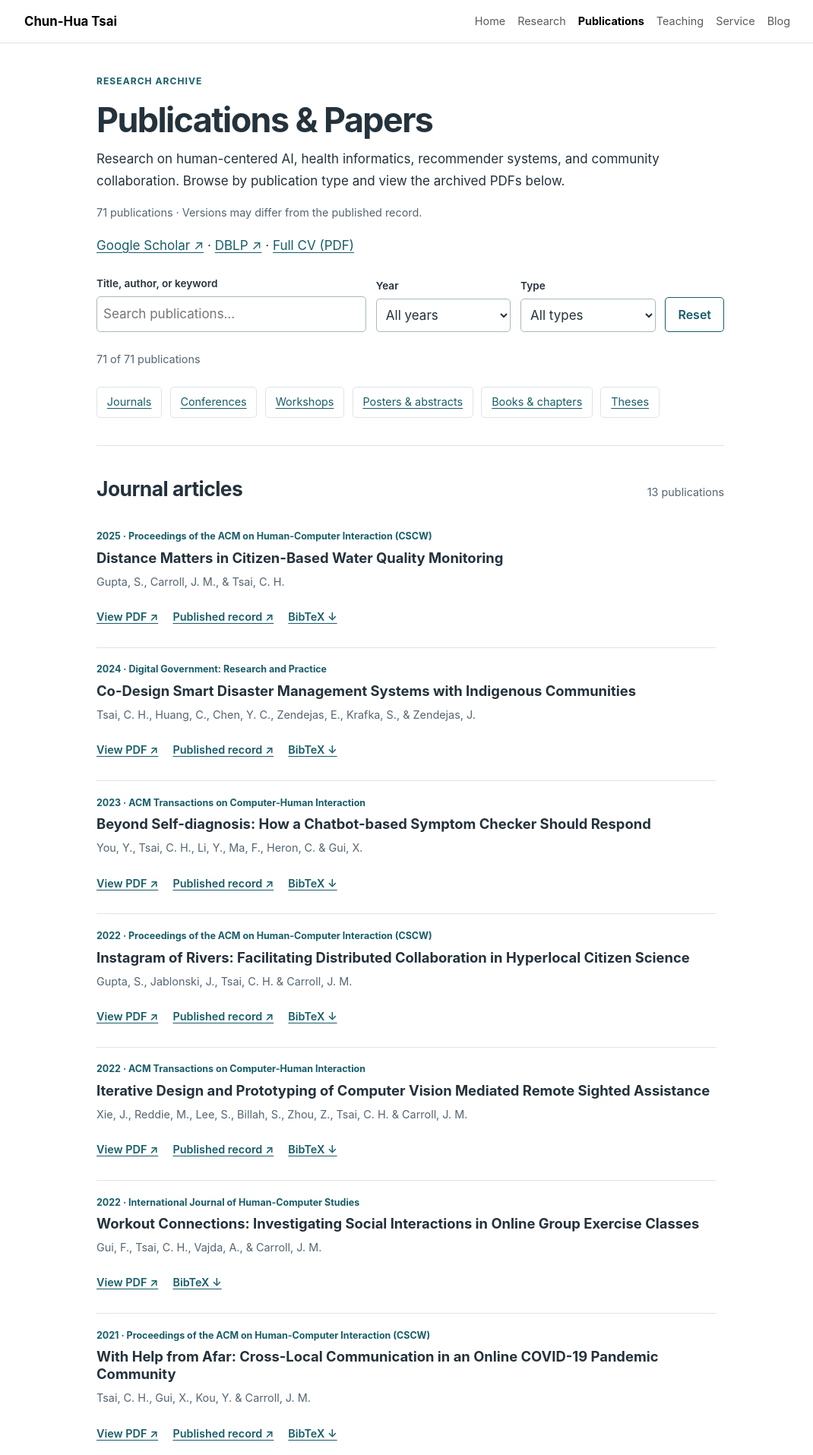
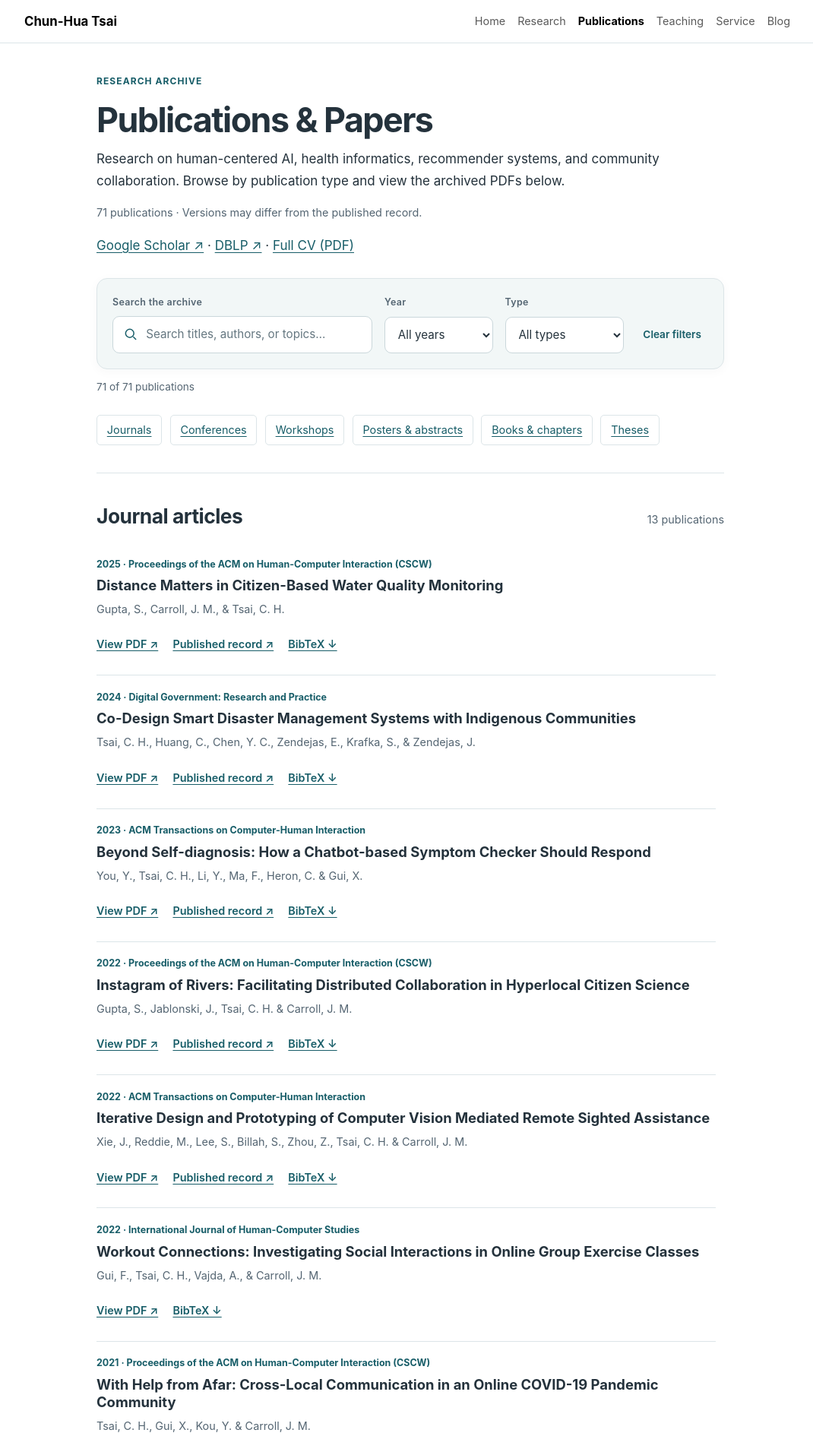
Before and after one commit to chunhuatsai/chunhuatsai.github.io, a Jekyll site: the page built from publications.html, in a window 1280 px wide. Shown: the top 1915 px of the page at 76% size, without its empty margins (100-1170 px from the left). Built offline with Jekyll 4.4.1, drawn with Linux system fonts in a browser that asks for light colours.

Commit message:
revisions 20261011

```diff
--- a/assets/site.css
+++ b/assets/site.css
@@ -101,3 +101,35 @@ footer { color:var(--muted); font-size:.85rem; }
 .blog-background p:first-of-type { margin-top:1rem; }
 .appointments li { margin-bottom:.6rem; }
 @media (max-width:767px) { .publication-filters { grid-template-columns:1fr 1fr; } .publication-filters > div:first-child { grid-column:1 / -1; } }
+
+/* Publication search panel */
+.publication-filters {
+  padding:1.25rem; margin:1.75rem 0 .8rem;
+  background:var(--wash); border:1px solid var(--line); border-radius:14px;
+  grid-template-columns:minmax(0,2.4fr) minmax(105px,1fr) minmax(125px,1.1fr) auto;
+  gap:1rem; box-shadow:0 3px 14px rgba(36,50,60,.035);
+}
+.publication-filters label { color:var(--muted); font-size:.78rem; letter-spacing:.025em; margin-bottom:.5rem; }
+.publication-filters input,.publication-filters select {
+  min-height:48px; border:1px solid #cad7db; border-radius:9px;
+  font-size:.95rem; padding:.65rem .8rem; transition:border-color .15s,box-shadow .15s;
+}
+.publication-filters input:focus,.publication-filters select:focus {
+  border-color:var(--accent); box-shadow:0 0 0 3px rgba(23,93,104,.12);
+}
+.search-input-wrap { position:relative; }
+.search-input-wrap svg { position:absolute; left:.85rem; top:50%; transform:translateY(-50%); width:20px; height:20px; color:var(--accent); pointer-events:none; }
+.publication-filters .search-input-wrap input { padding-left:2.7rem; }
+.publication-filters input::placeholder { color:#657780; opacity:1; }
+.filter-reset { color:var(--accent); border:1px solid transparent; font-size:.85rem; min-height:48px; padding:.6rem .5rem; white-space:nowrap; }
+.filter-reset:hover { background:#e3eded; color:#103f47; }
+#filter-status { margin:.65rem 0 1rem; font-size:.85rem; }
+@media (max-width:991px) {
+ .publication-filters { grid-template-columns:1fr 1fr auto; }
+ .publication-filters .search-field { grid-column:1 / -1; }
+}
+@media (max-width:767px) {
+ .publication-filters { padding:1rem; gap:.85rem; grid-template-columns:1fr 1fr; }
+ .publication-filters .filter-reset { grid-column:1 / -1; justify-self:end; min-height:44px; }
+}
+@media (prefers-reduced-motion:reduce) { .publication-filters input,.publication-filters select { transition:none; } }
--- a/index.html
+++ b/index.html
@@ -25,8 +25,7 @@ description: "Chun-Hua Tsai is an Assistant Professor at the University of Nebra
 <main class="container" id="main-content">
   <section class="section">
     <h2>About</h2>
-    <p>I am a tenure-track Assistant Professor in Information Systems and Quantitative Analysis (ISQA) at the University of Nebraska at Omaha, where I have been a faculty member since 2021.</p>
-    <ul class="appointments"><li><strong>Courtesy Assistant Professor</strong> · Division of Health System Sciences, Department of Pediatrics, University of Nebraska Medical Center · 2026–present.</li><li><strong>Affiliate Graduate Faculty</strong> · Department of Public Health and Health Sciences, University of South Dakota · 2026–2031.</li></ul>
+    <p>I am a tenure-track Assistant Professor in Information Systems and Quantitative Analysis (ISQA) at the University of Nebraska at Omaha, where I have been a faculty member since 2021. I also hold a courtesy Assistant Professor appointment in the Division of Health System Sciences, Department of Pediatrics, at the University of Nebraska Medical Center (2026–present).</p>
     <p>My research focuses on human-centered AI at the intersection of Human-Computer Interaction, explainable AI, generative AI, healthcare, and social computing. I study how people understand, use, and collaborate with intelligent systems, with an emphasis on transparency, user control, and accountable system design.</p>
     <p>Before joining UNO, I was an Assistant Research Professor at Penn State University (2019–2021), working with John M. Carroll. I earned my Ph.D. in Information Science at the University of Pittsburgh in 2019, advised by Peter Brusilovsky.</p>
   </section>
--- a/publications.html
+++ b/publications.html
@@ -12,10 +12,10 @@ description: "Publications by Chun-Hua Tsai, with archived PDFs of journal artic
     <p class="post-meta">{{ site.data.publications.size }} publications · Versions may differ from the published record.</p>
     <p><a href="https://scholar.google.com/citations?user=uLP0nEwAAAAJ&amp;hl=en" target="_blank" rel="noopener">Google Scholar ↗</a> · <a href="https://dblp.org/pid/147/2621.html" target="_blank" rel="noopener">DBLP ↗</a> · <a href="{{ '/Professional_CV.pdf' | relative_url }}">Full CV (PDF)</a></p>
     <form class="publication-filters" id="publication-filters" hidden role="search" aria-label="Search publications">
-      <div><label for="paper-search">Title, author, or keyword</label><input id="paper-search" type="search" placeholder="Search publications…"></div>
+      <div class="search-field"><label for="paper-search">Search the archive</label><div class="search-input-wrap"><svg aria-hidden="true" viewBox="0 0 24 24" fill="none" stroke="currentColor" stroke-width="1.8"><circle cx="10.5" cy="10.5" r="6.5"/><path d="m16 16 4.5 4.5"/></svg><input id="paper-search" type="search" placeholder="Search titles, authors, or topics…"></div></div>
       <div><label for="paper-year">Year</label><select id="paper-year"><option value="">All years</option>{% assign years = site.data.publications | map: 'year' | uniq | sort | reverse %}{% for year in years %}<option value="{{ year }}">{{ year }}</option>{% endfor %}</select></div>
       <div><label for="paper-type">Type</label><select id="paper-type"><option value="">All types</option><option value="journals">Journals</option><option value="conferences">Conferences</option><option value="workshops">Workshops</option><option value="posters">Posters &amp; abstracts</option><option value="books">Books &amp; chapters</option><option value="theses">Theses</option></select></div>
-      <button type="reset" class="btn btn-outline-primary">Reset</button>
+      <button type="reset" class="btn filter-reset">Clear filters</button>
     </form>
     <p id="filter-status" class="post-meta" role="status" hidden></p>
     <nav class="archive-nav" aria-label="Publication categories">
--- a/research.html
+++ b/research.html
@@ -7,14 +7,14 @@ permalink: /research/
   <section class="section">
     <p class="eyebrow">Human-centered AI</p>
     <h1>Research</h1>
+
+    <p>My research asks how AI systems can be designed so people can understand them, trust them appropriately, and use them to improve individual, organizational, and community outcomes. I bring an HCI perspective to this question, connecting the design of intelligent systems with the experiences and needs of the people who use and are affected by them.</p>
+    <p>My program develops through three connected directions: foundational work on conversational explanation, translation into healthcare, and accountable systems designed with communities. Together, they connect interaction design with clinical and community contexts, while creating opportunities for students to contribute to research, publications, and public engagement.</p>
     <nav class="archive-nav research-topic-nav" aria-label="Research directions">
       {% for direction in site.data.research_directions %}
         <a href="#{{ direction.anchor }}">{{ direction.title | escape }}</a>
       {% endfor %}
     </nav>
-
-    <p>My research asks how AI systems can be designed so people can understand them, trust them appropriately, and use them to improve individual, organizational, and community outcomes. I bring an HCI perspective to this question, connecting the design of intelligent systems with the experiences and needs of the people who use and are affected by them.</p>
-    <p>My program develops through three connected directions: foundational work on conversational explanation, translation into healthcare, and accountable systems designed with communities. Together, they connect interaction design with clinical and community contexts, while creating opportunities for students to contribute to research, publications, and public engagement.</p>
   </section>
   {% for direction in site.data.research_directions %}
   <section class="section" id="{{ direction.anchor }}">
```
